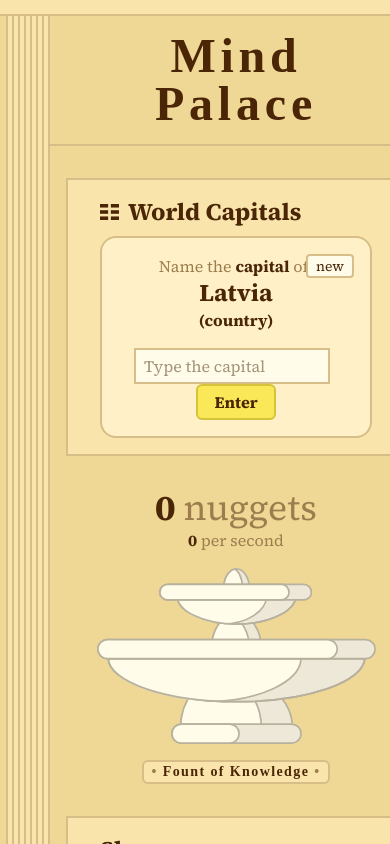
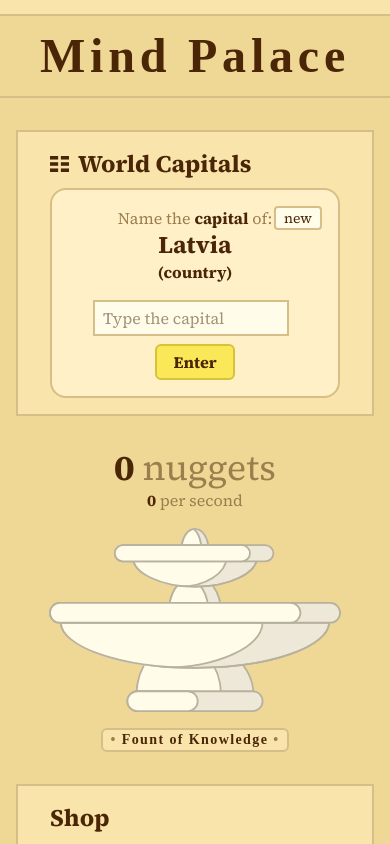
Before and after one commit to adamaaronson/mind-palace, a React (Vite) app: page / in a window 390 px wide. Built offline with nearby package versions, Linux system fonts and the light colour scheme; a web font is replaced by a local one.

Commit message:
Make responsiveness better

```diff
--- a/src/components/App.tsx
+++ b/src/components/App.tsx
@@ -128,7 +128,7 @@ export default function App() {
     <div className="flex flex-col h-full overflow-hidden">
       <div className="bg-light h-4 border-b-2 border-border flex-none"></div>
       <div className="flex flex-row w-full grow-1">
-        <div className="flex-none flex">
+        <div className="flex-none md:flex hidden">
           <div className="border-r-2 border-border w-[8px] h-full"></div>
           <div className="bg-light border-r-2 border-border w-[6px] h-full"></div>
           <div className="bg-light border-r-2 border-border w-[6px] h-full"></div>
@@ -174,18 +174,19 @@ export default function App() {
                     </div>
 
                     <form
-                      className="relative w-fit mx-auto"
+                      className="relative w-fit mx-auto flex flex-col items-center gap-2 md:flex-row"
                       onSubmit={(event) => handleSubmit(event)}
                     >
                       <input
                         value={guess}
                         onChange={(event) => setGuess(event.target.value)}
-                        className="bg-white p-1 mr-2 border-border border-2 px-2 min-w-0"
+                        className="bg-white p-1 mr-2 border-border border-2 px-2"
                         placeholder={`Type the ${deck.answerLabel}`}
                       />
                       <button
                         type="submit"
-                        className="cursor-pointer bg-gold-light border-gold border-2 rounded-md p-1 px-4 hover:bg-gold font-bold transition-colors"
+                        className="cursor-pointer bg-gold-light border-gold border-2 rounded-md
+                        p-1 px-4 hover:bg-gold font-bold transition-colors"
                       >
                         Enter
                       </button>
@@ -279,7 +280,7 @@ export default function App() {
             </div>
           </div>
         </div>
-        <div className="flex-none flex">
+        <div className="flex-none md:flex hidden">
           <div className="bg-light border-l-2 border-border w-[6px] h-full"></div>
           <div className="bg-light border-l-2 border-border w-[6px] h-full"></div>
           <div className="bg-light border-l-2 border-border w-[6px] h-full"></div>
```
